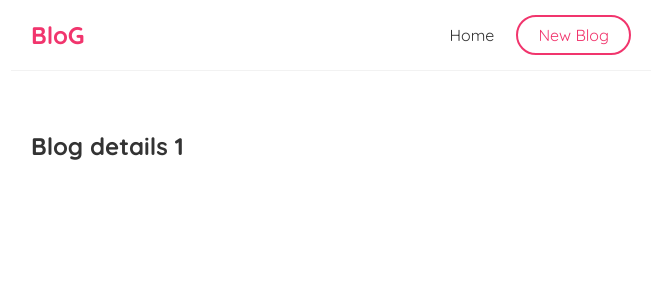
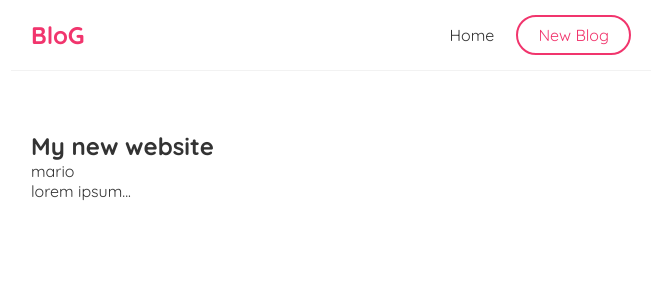
Before and after one commit to SaadJamilAkhtar/react-blog-app, a React (Create React App) app: page /blogs/1 in a window 1280 px wide. Shown: the top 300 px of the page, without its empty margins (309-971 px from the left). Built offline with nearby package versions, Linux system fonts and the light colour scheme; data requests are answered from the project's data file.

Commit message:
added blog details page

```diff
--- a/src/components/Blog.js
+++ b/src/components/Blog.js
@@ -1,13 +1,41 @@
 import React from 'react';
 import {useParams} from "react-router-dom";
+import useFetch from "../hooks/useFetch";
+import {FaTimesCircle} from "react-icons/fa";
 
 function Blog(props) {
-
     const {id} = useParams();
+    const {data: blog, setData: setblog, isLoading, error} = useFetch(`http://localhost:5000/blogs/${id}`);
 
     return (
         <div className="blog-details">
-            <h2>Blog details {id}</h2>
+
+            {/*Error Block*/}
+            {error &&
+            <div className="loading error">
+                <FaTimesCircle style={
+                    {color: "#ee2f2f", fontSize: '2rem'}
+                }/>
+                <h2>
+                    {error}
+                </h2>
+            </div>}
+
+            {/*Loading Block*/}
+            {isLoading && <div className={"loading"}><h2>Loading Data...</h2></div>}
+            {blog && !error && (<div className="blog-content">
+                <div className="blog-title">
+                    <h2>{blog.title}</h2>
+                </div>
+                <div className="blog-author">
+                    <p>{blog.author}</p>
+                </div>
+                <div className="blog-body">
+                    <p>{blog.body}</p>
+                </div>
+            </div>)}
+
+
         </div>
     );
 }
--- a/src/components/BlogList.js
+++ b/src/components/BlogList.js
@@ -4,15 +4,17 @@ import {Link} from 'react-router-dom';
 function BlogList(props) {
 
     return (
-        <Link to={'/blogs/' + props.blog.id} className={'blogLink'}>
-            <div className="blog-preview">
+
+        <div className="blog-preview">
+            <Link to={'/blogs/' + props.blog.id} className={'blogLink'}>
                 <h2>{props.blog.title}</h2>
                 <p>by: {props.blog.author}</p>
-                <div className={'btn-container'}>
-                    <button className={"btn-danger"} onClick={() => props.onDelete(props.blog.id)}>Delete blog</button>
-                </div>
+            </Link>
+            <div className={'btn-container'}>
+                <button className={"btn-danger"} onClick={() => props.onDelete(props.blog.id)}>Delete blog</button>
             </div>
-        </Link>
+        </div>
+
     );
 }
 
```
